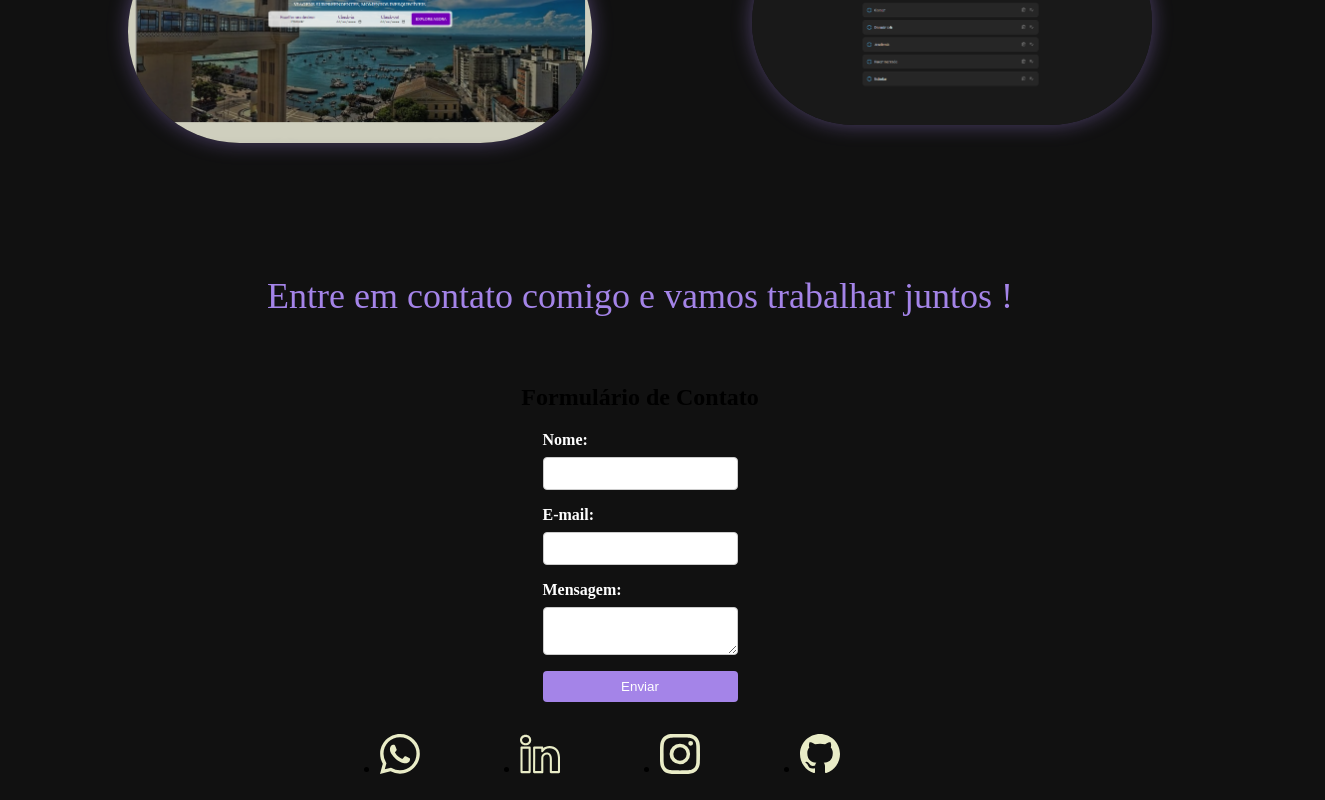
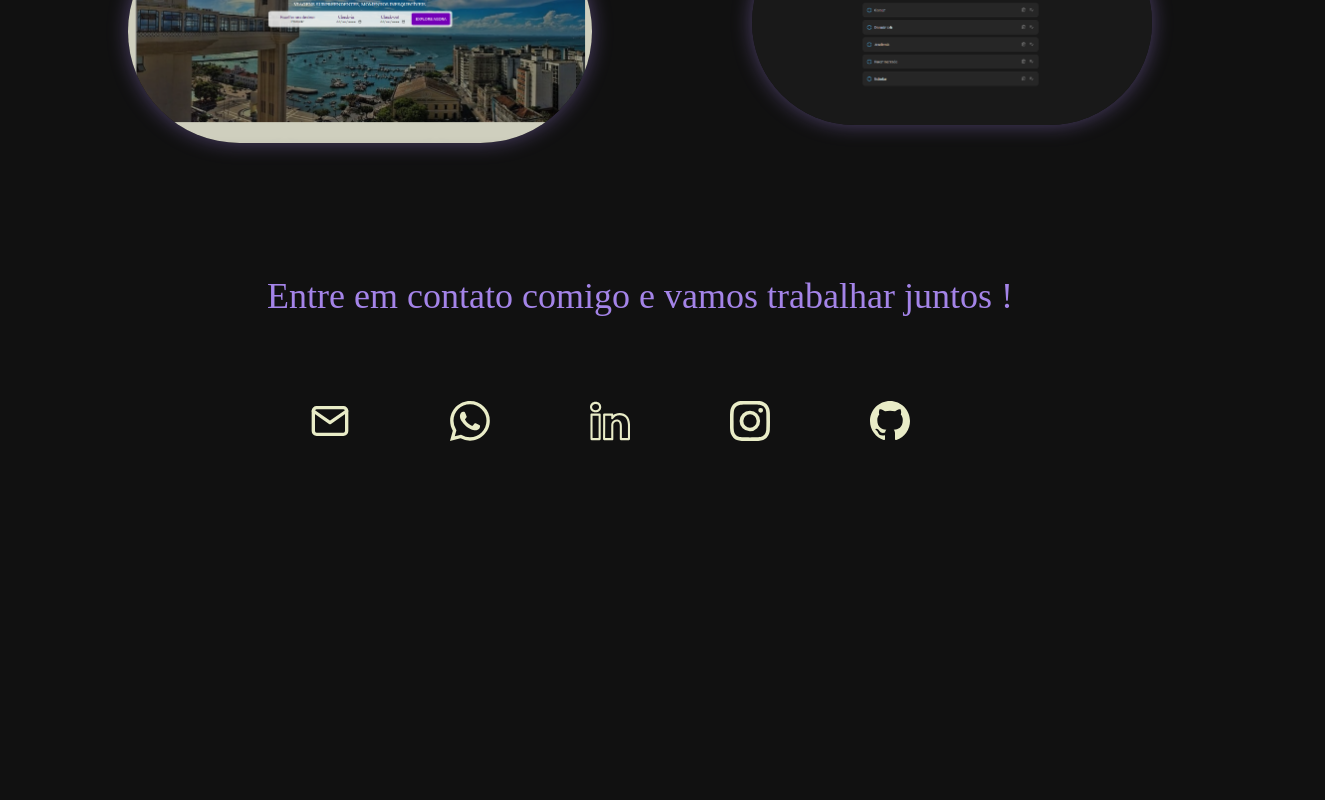
Before and after one commit to GRBadas/Portifolio-react, a React (Vite) app: page / in a window 1280 px wide. Shown: the part 1821-2621 px from the top of the page, 1325 px wide, since content can reach past the window. After the commit the page ends 2292 px from the top, so only its background shows below. Built offline with nearby package versions, Linux system fonts and the light colour scheme; a web font is replaced by a local one.

Commit message:
finalizado ?

```diff
--- a/src/assets/components/About/About.tsx
+++ b/src/assets/components/About/About.tsx
@@ -37,7 +37,7 @@ function About () {
                         , tenho 24 anos, e almejo me tornar um desenvolvedor fullstack</div>
                       </div>
                     </div>
-                <div className="text-info">Mussum Ipsum, cacilds vidis litro abertis. Suco de cevadiss, é um leite divinis, qui tem lupuliz, matis, aguis e fermentis.Copo furadis é disculpa de bebadis, arcu quam euismod magna.Manduma pindureta quium dia nois paga.Aenean aliquam molestie leo, vitae iaculis nisl.</div>
+                <div className="text-info">Em breve aqui aparecerá um textinho legal :) </div>
             </div>
           </div>
         </section>
--- a/src/assets/components/About/AboutStyle.tsx
+++ b/src/assets/components/About/AboutStyle.tsx
@@ -21,7 +21,7 @@ const AboutStyle = styled.div`
   .head-infos {
     display: flex;
     font-family: 'Playfair Display', serif;
-    font-size: 18px;
+    font-size: 24px;
   }
 
   .container {
@@ -190,10 +190,21 @@ const AboutStyle = styled.div`
       width: 100%;
     }
 
-    .text-info {
-      padding: 2;
+    .head-infos {
+      margin-top: 2rem;
       font-size: 18px;
       text-align: center;
+      align-items: center;
+      justify-content: center;
+      padding: 0 2rem;
+    }
+
+    .text-info {
+      font-size: 18px;
+      text-align: center;
+      align-items: center;
+      justify-content: center;
+      padding: 0 2rem;
     }
 
     }
--- a/src/assets/components/Contact/Contact.tsx
+++ b/src/assets/components/Contact/Contact.tsx
@@ -1,20 +1,27 @@
 import ContactStyle from "./ContactStyle";
 import { BsInstagram, BsWhatsapp, BsGithub } from 'react-icons/bs';
 import { SlSocialLinkedin } from 'react-icons/sl';
-import ContactForm from "./ContactForm";
+import { FiMail } from 'react-icons/fi';
 
 function Contact() {
 
     return(
         <ContactStyle>
-        <section id="contact">
+        <section id="Contato  ">
             <div className="container">
                 <div className="title">
                     Entre em contato comigo e vamos trabalhar juntos !
                 </div>
-                <h1>Formulário de Contato</h1>
-                <ContactForm />
                     <ul className="social">
+              <li>
+                <a
+                  href="mailto:grbadas@gmail.com"
+                  target="_blank"
+                  rel="noopener noreferrer"
+                >
+                <FiMail />
+              </a>
+              </li>
             <li>
               <a
                 href="https://contate.me/badasdev"
--- a/src/assets/components/Contact/ContactForm.tsx
+++ /dev/null
@@ -1,54 +0,0 @@
-import React, { useState } from 'react';
-import ContactFormStyle from './ContactFormStyle';
-
-const ContactForm: React.FC = () => {
-  const [name, setName] = useState('');
-  const [email, setEmail] = useState('');
-  const [message, setMessage] = useState('');
-
-  const handleSubmit = (e: React.FormEvent<HTMLFormElement>) => {
-    e.preventDefault();
-
-    setName('');
-    setEmail('');
-    setMessage('');
-  };
-
-  return (
-    <ContactFormStyle>
-        <div className="container">
-    <form onSubmit={handleSubmit}>
-      <label htmlFor="name">Nome:</label>
-      <input
-        type="text"
-        id="name"
-        value={name}
-        onChange={(e) => setName(e.target.value)}
-        required
-      />
-
-      <label htmlFor="email">E-mail:</label>
-      <input
-        type="email"
-        id="email"
-        value={email}
-        onChange={(e) => setEmail(e.target.value)}
-        required
-      />
-
-      <label htmlFor="message">Mensagem:</label>
-      <textarea
-        id="message"
-        value={message}
-        onChange={(e) => setMessage(e.target.value)}
-        required
-      ></textarea>
-
-      <button type="submit">Enviar</button>
-    </form>
-    </div>
-    </ContactFormStyle>
-  );
-};
-
-export default ContactForm;
--- a/src/assets/components/Contact/ContactFormStyle.tsx
+++ /dev/null
@@ -1,45 +0,0 @@
-import { styled } from "styled-components";
-
-const ContactFormStyle = styled.div`
-  color: white;
-  .container {
-    display: flex;
-    flex-direction: column;
-  }
-
-  form {
-  display: flex;
-  flex-direction: column;
-  max-width: 400px;
-  margin: 0 auto;
-}
-
-label {
-  margin-bottom: 8px;
-  font-weight: bold;
-}
-
-input,
-textarea {
-  padding: 8px;
-  margin-bottom: 16px;
-  border: 1px solid #ccc;
-  border-radius: 4px;
-}
-
-button {
-  padding: 8px 16px;
-  background-color: #a484e8;
-  color: #fff;
-  border: none;
-  border-radius: 4px;
-  cursor: pointer;
-}
-
-button:hover {
-  background-color: #a484e8;
-}
-
-`
-
-export default ContactFormStyle;
--- a/src/assets/components/Contact/ContactStyle.tsx
+++ b/src/assets/components/Contact/ContactStyle.tsx
@@ -1,12 +1,15 @@
 import { styled } from "styled-components";
 
 const ContactStyle = styled.div`
+
 
     .container {
         display: flex;
         justify-content: center;
         align-items: center;
         flex-direction: column;
+        color: #e9ecc7;
+        font-size: 20px;
     }
 
     .title {
@@ -18,6 +21,7 @@ const ContactStyle = styled.div`
     .social {
         display: flex;
         flex-direction: row;
+        list-style: none;
     }
 
   .social li {
@@ -36,6 +40,38 @@ const ContactStyle = styled.div`
   .social li a:hover {
     color: #a484e8;
   }
+
+  @media screen and (min-width:280px) and (max-width: 1080px) {
+
+  .title {
+    display: flex;
+    flex-wrap: wrap;
+    max-width: 100%;
+    display: flex;
+    flex-direction: column;
+    align-items: center;
+    justify-content: center;
+    text-align: center;
+    padding: 0 2rem;
+  }
+
+  .social {
+    max-width: 100%;
+    display: flex;
+    flex-direction: row;
+    justify-content: center;
+  }
+
+  .social li {
+    margin-right: 40px;
+    margin-top: 1rem;
+  }
+
+  .social li a {
+    font-size: 30px;
+  }
+
+  }
 `
 
 export default ContactStyle;
--- a/src/assets/components/Navbar/Navbar.tsx
+++ b/src/assets/components/Navbar/Navbar.tsx
@@ -4,6 +4,7 @@ import { BsInstagram, BsWhatsapp, BsGithub } from 'react-icons/bs';
 import { SlSocialLinkedin } from 'react-icons/sl';
 import { VscChromeClose } from 'react-icons/vsc';
 import { GiHamburgerMenu } from 'react-icons/gi';
+import { FiMail } from 'react-icons/fi';
 import { useState, useEffect } from 'react';
 import ResponsiveNav from "./ResponsiveNav";
 
@@ -52,6 +53,15 @@ function Navbar() {
             </li>
           </ul>
           <ul className="social">
+          <li>
+              <a
+                href="mailto:grbadas@gmail.com"
+                target="_blank"
+                rel="noopener noreferrer"
+              >
+                <FiMail />
+              </a>
+            </li>
             <li>
               <a
                 href="https://contate.me/badasdev"
```
